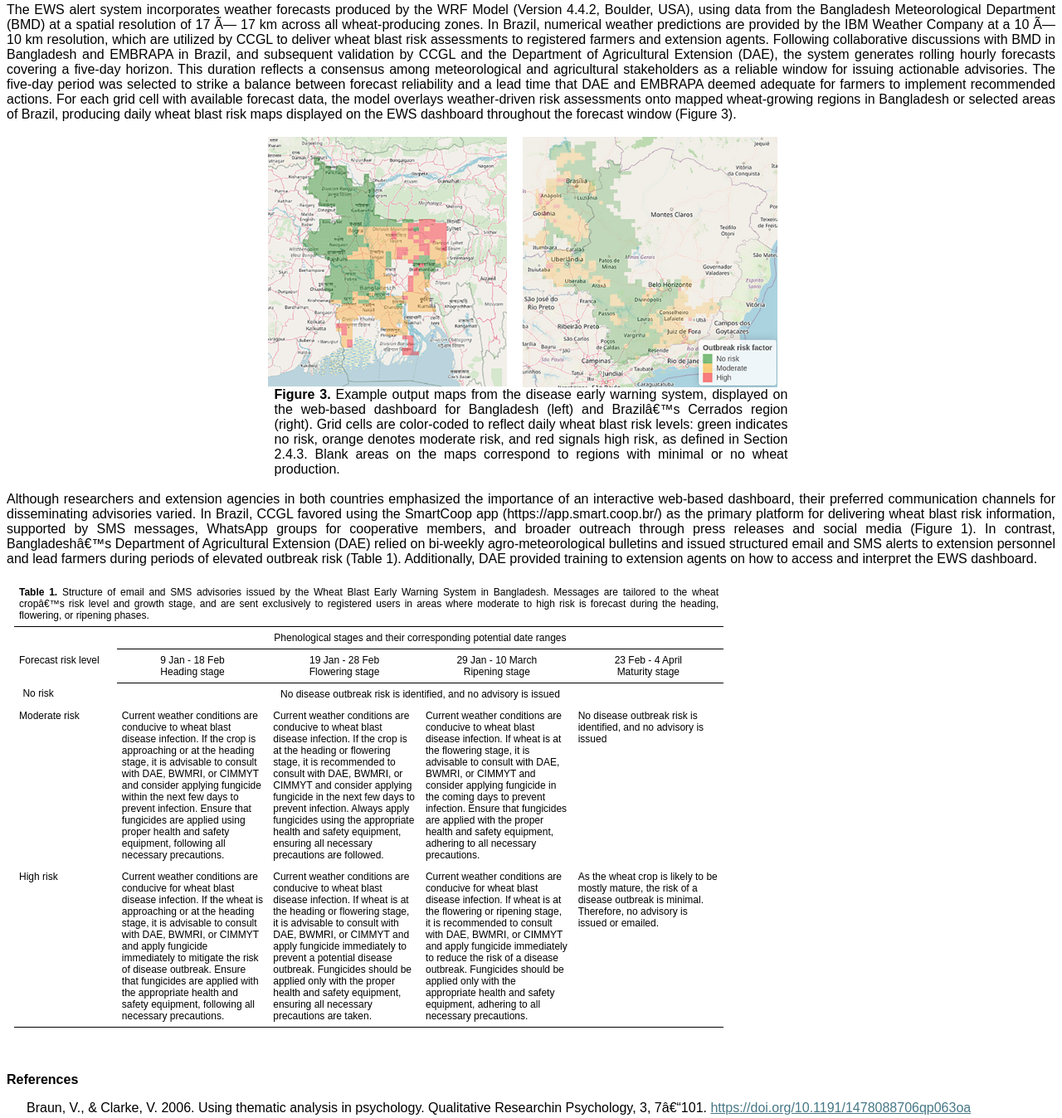
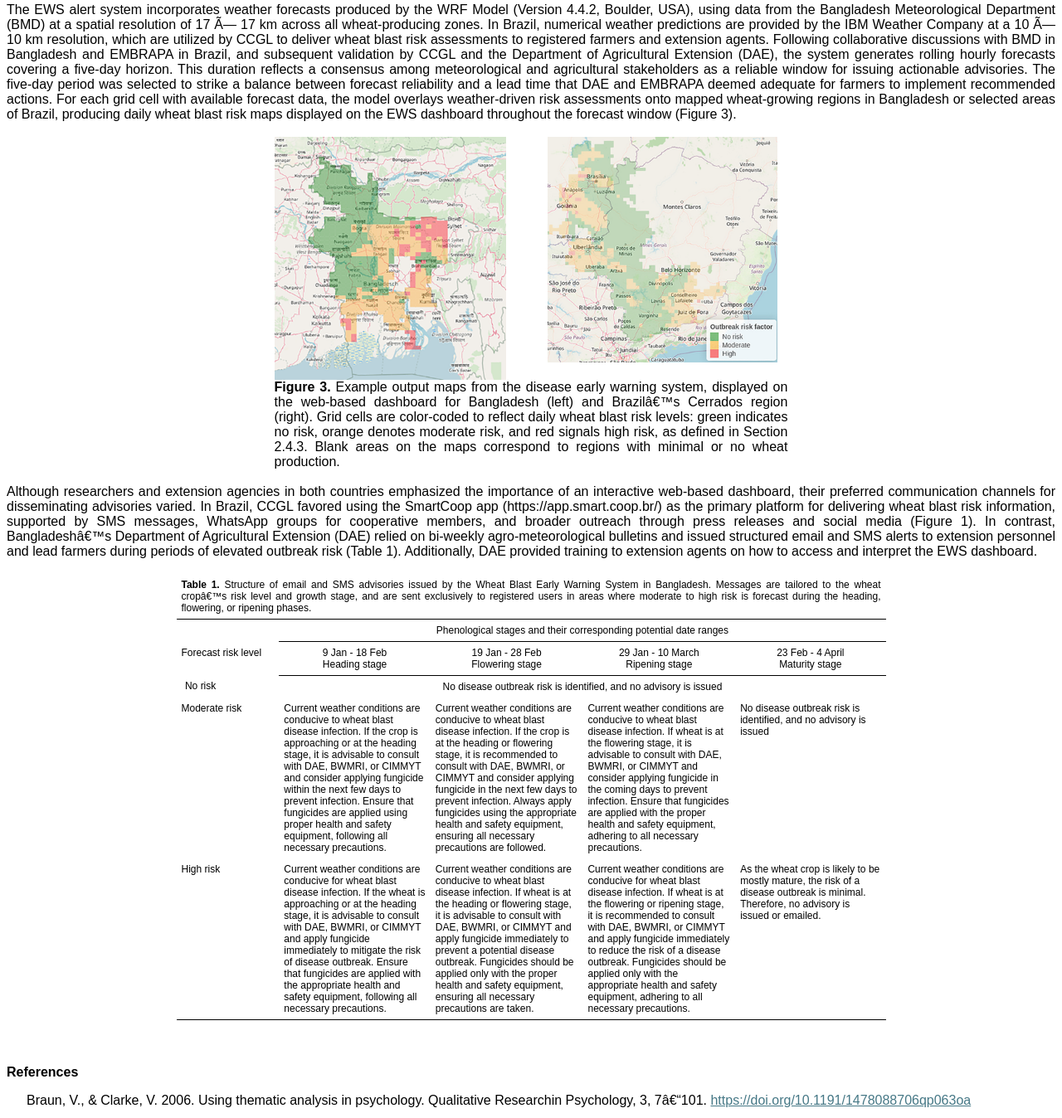
Before and after one commit to nice177/beattheblastews-net, a plain HTML site: page methodology.html in a window 1280 px wide. Shown: the part 4527-5875 px from the top of the page at 83% size. Drawn offline with Linux system fonts and the light colour scheme.

Commit message:
Update methodology.html

```diff
--- a/methodology.html
+++ b/methodology.html
@@ -761,18 +761,18 @@ forecast window (Figure 3).</a></p>
  style='width:474.9pt;border-collapse:collapse;border:none'>
  <tr>
   <td width=301 valign=top style='width:225.45pt;padding:0in 5.4pt 0in 5.4pt'>
-  <p class=MsoNormal style='margin-left:-5.7pt;text-align:justify'><span
+  <p class=MsoNormal style='margin-left:0pt;text-align:justify'><span
   lang=EN style='font-size:11.0pt'><img width=294 height=307
   id="Picture 2045255938"
   src="images/image022.png"></span></p>
   </td>
   <td width=23 valign=top style='width:16.9pt;padding:0in 5.4pt 0in 5.4pt'>
-  <p class=MsoNormal style='margin-left:-5.7pt;text-align:justify'><span
+  <p class=MsoNormal style='margin-left:0pt;text-align:justify'><span
   lang=EN>&nbsp;</span></p>
   </td>
   <td width=310 valign=top style='width:232.55pt;padding:0in 5.4pt 0in 5.4pt'>
   <p class=MsoNormal align=right style='margin-top:0in;margin-right:9.0pt;
-  margin-bottom:0in;margin-left:-22.5pt;margin-bottom:.0001pt;text-align:right;
+  margin-bottom:0in;margin-left:0pt;margin-bottom:.0001pt;text-align:right;
   text-indent:-4.5pt'><span lang=EN style='font-size:11.0pt'><img width=313
   height=307 id="Picture 1146636146"
   src="images/image023.png"></span></p>
@@ -814,9 +814,11 @@ style='page-break-before:always'>
 
 <div class=WordSection2>
 
-<table class=MsoNormalTable border=0 cellspacing=0 cellpadding=0 align=left
- width=855 style='border-collapse:collapse;margin-left:6.75pt;margin-right:
- 6.75pt'>
+<table class="MsoNormalTable"
+       border="0"
+       cellspacing="0"
+       cellpadding="0"
+       style="width:100%;max-width:855px;border-collapse:collapse;margin:auto;clear:both;">
  <tr style='height:7.5pt'>
   <td width=855 colspan=6 style='width:641.05pt;border:none;border-bottom:solid windowtext 1.0pt;
   padding:4.5pt 4.5pt 4.5pt 4.5pt;height:7.5pt'>
@@ -982,7 +984,9 @@ style='page-break-before:always'>
 style='page-break-before:always'>
 </span>
 
-<div class=WordSection3>
+<div style="clear:both;"></div>
+
+<div class="WordSection3" style="clear:both;width:100%;page-break-before:always;">
 
 <p class=MsoNormal style='text-align:justify'><b>References</b></p>
 
```
